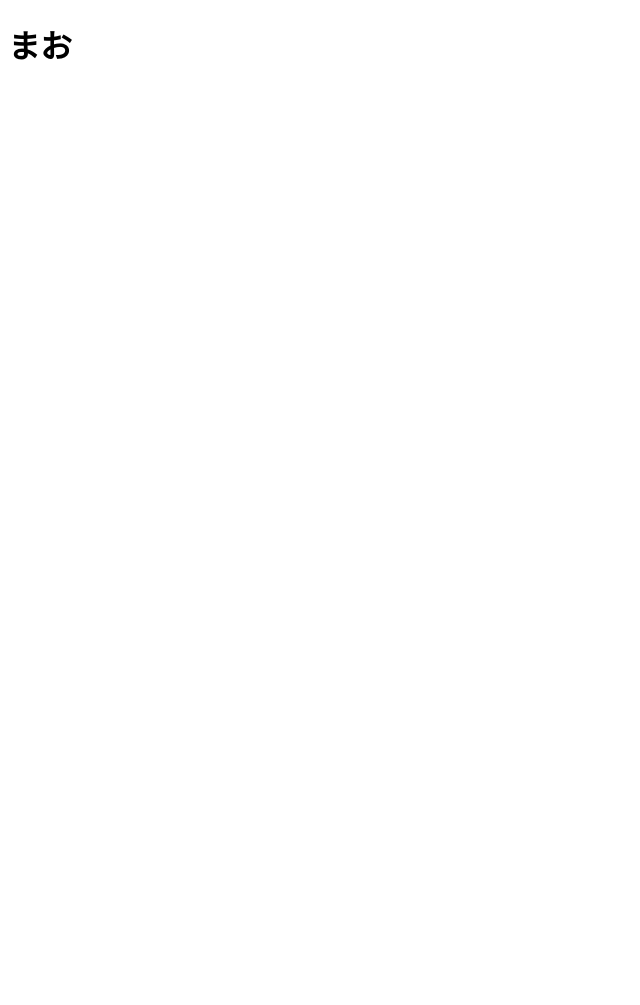
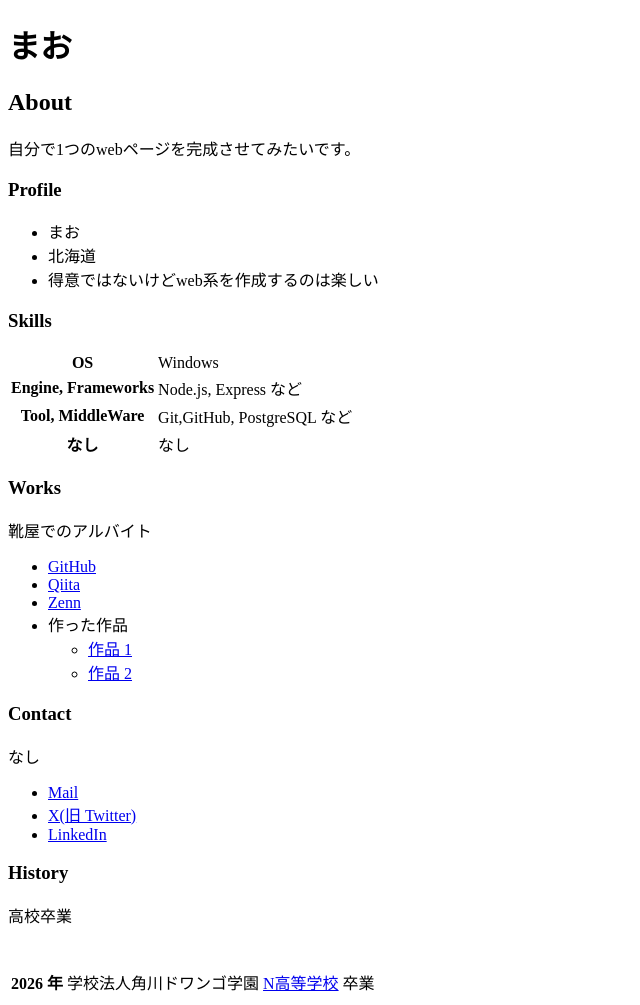
Before and after one commit to mao928/mao928.github.io, a plain HTML site: page index.html in a window 1280 px wide. Shown: the whole page, without its empty margins (0-640 px from the left). Before the commit the page ends 800 px from the top, so only its background shows below. Drawn offline with Linux system fonts and the light colour scheme.

Commit message:
ポートフォリオに必要な情報を追加

```diff
--- a/index.html
+++ b/index.html
@@ -7,5 +7,69 @@
   </head>
   <body>
     <h1>まお</h1>
+
+    <h2>About</h2>
+    <p>
+      自分で1つのwebページを完成させてみたいです。
+    </p>
+
+    <h3>Profile</h3>
+    <ul>
+      <li>まお</li>
+      <li>北海道</li>
+      <li>得意ではないけどweb系を作成するのは楽しい</li>
+    </ul>
+
+    <h3>Skills</h3>
+    <table>
+      <tr>
+        <th>OS</th>
+        <td>Windows</td>
+      </tr>
+      <tr>
+        <th>Engine, Frameworks</th>
+        <td>Node.js, Express など</td>
+      </tr>
+      <tr>
+        <th>Tool, MiddleWare</th>
+        <td>Git,GitHub, PostgreSQL など</td>
+      </tr>
+      <tr>
+        <th>なし</th>
+        <td>なし</td>
+      </tr>
+    </table>
+
+    <h3>Works</h3>
+    <p>靴屋でのアルバイト</p>
+    <ul>
+      <li><a href="https://github.com/">GitHub</a></li>
+      <li><a href="https://qiita.com/">Qiita</a></li>
+      <li><a href="https://zenn.dev/">Zenn</a></li>
+      <li>
+        作った作品
+        <ul>
+          <li><a href="https://example.com/">作品 1</a></li>
+          <li><a href="https://example.com/">作品 2</a></li>
+        </ul>
+      </li>
+    </ul>
+
+    <h3>Contact</h3>
+    <p>なし</p>
+    <ul>
+      <li><a href="mailto:name@example.com">Mail</a></li>
+      <li><a href="https://twitter.com/n_yobikou">X(旧 Twitter)</a></li>
+      <li><a href="https://www.linkedin.com/">LinkedIn</a></li>
+    </ul>
+
+    <h3>History</h3>
+    <p>高校卒業</p>
+    <table>
+  　  <tr>
+        <th>2026 年</th>
+        <td>学校法人角川ドワンゴ学園 <a href="https://nnn.ed.jp/">N高等学校</a> 卒業</td>
+      </tr>
+    </table>
   </body>
 </html>
```
